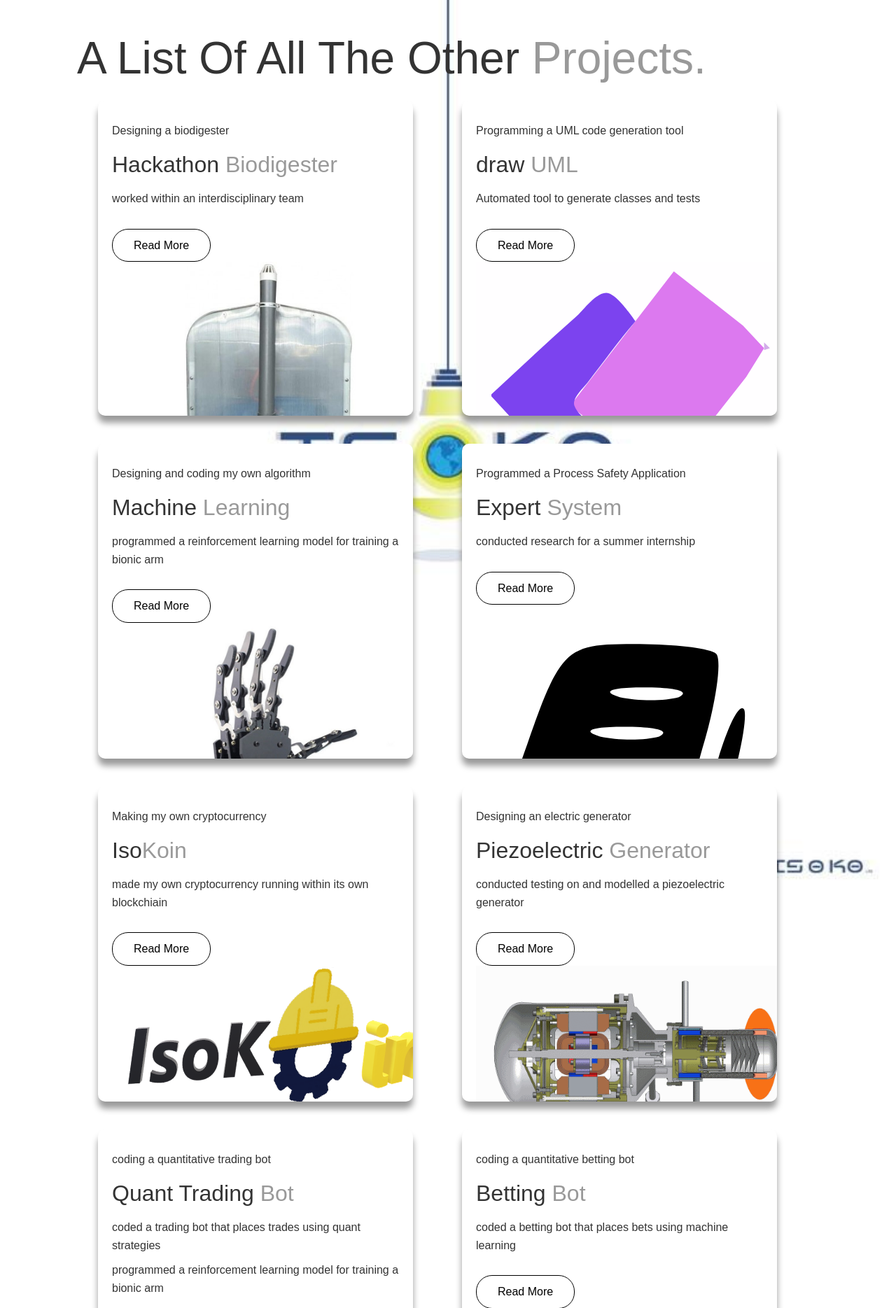
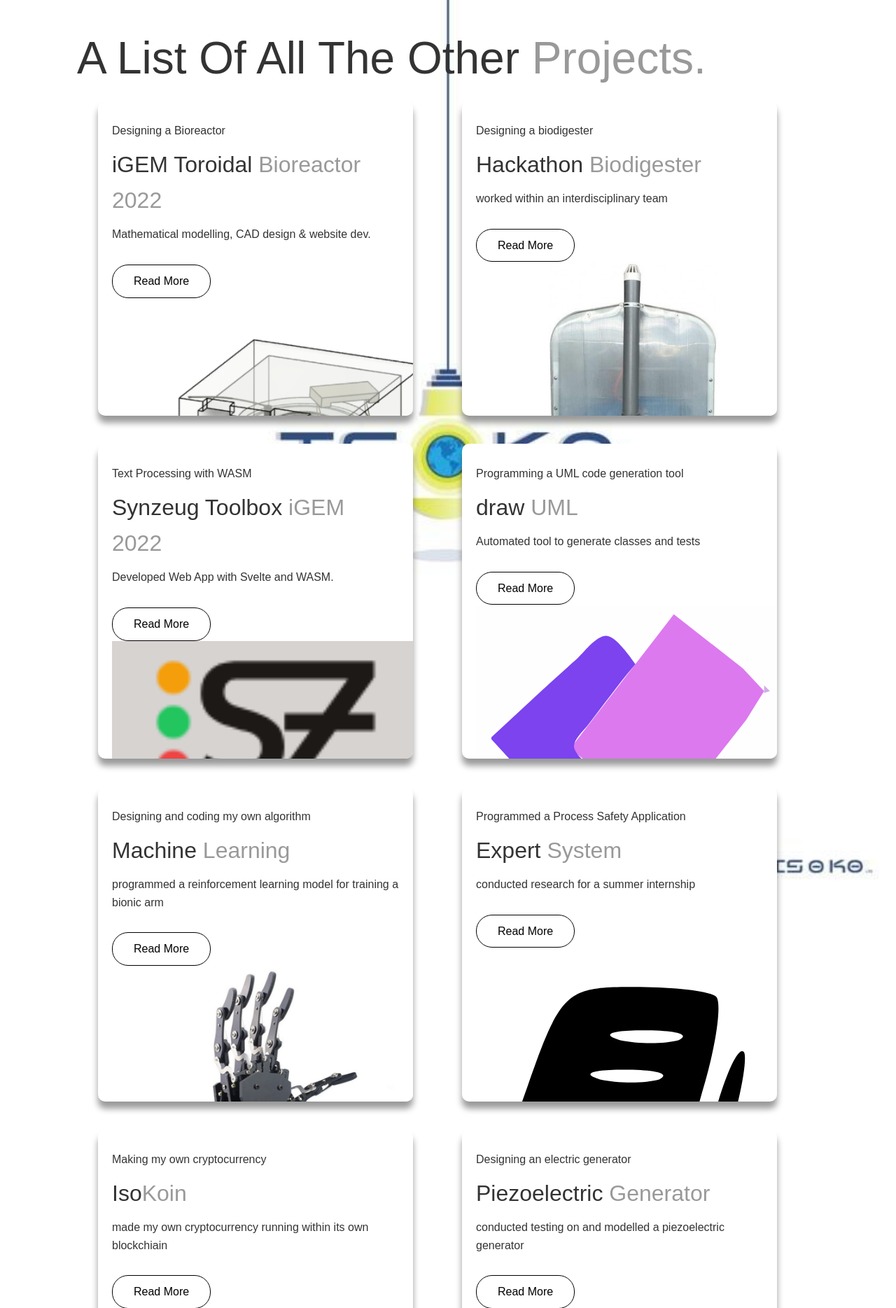
Before and after one commit to kesler20/personal_portfolio, a Flask app: page /projects/ in a window 1280 px wide. Shown: the part 64-1933 px from the top of the page at 70% size. Run offline with Flask 2, Linux system fonts and the light colour scheme.

Commit message:
Add iGEM Bioreactor and Synzeug Toolbox project cards with correct Read More links
Co-authored-by: kesler20 <72452741+kesler20@users.noreply.github.com>

```diff
--- a/templates/projects.html
+++ b/templates/projects.html
@@ -12,6 +12,17 @@
         <div class="projects-title xl">A List Of All The Other <a> Projects.</a></div>
         <div class="container projects-grid grid">
             <div>
+                <div class="card">
+                    <p>Designing a Bioreactor</p>
+                    <p class="md">iGEM Toroidal <a>Bioreactor 2022</a></p>
+                    <p>Mathematical modelling, CAD design &amp; website dev.</p>
+                    <div class="card-btn">
+                        <a href="https://2022.igem.wiki/sheffield/hardware" class="btn btn-outline in-card">Read More</a>
+                    </div>
+                    <img src="{{ url_for('static', filename='img/igem.png') }}" alt="iGEM Toroidal Bioreactor" srcset="">
+                </div>
+            </div>
+            <div>
                 <div class="card" hef='../biodigester/'>
                     <p>Designing a biodigester</p>
                     <p class="md">Hackathon <a>Biodigester</a></p>
@@ -20,6 +31,17 @@
                         <a href="../biodigester" class="btn btn-outline in-card">Read More</a>
                     </div>
                     <img src="{{ url_for('static', filename='img/biodigester.jpg') }}" alt="biodigester pricture" srcset="">
+                </div>
+            </div>
+            <div>
+                <div class="card">
+                    <p>Text Processing with WASM</p>
+                    <p class="md">Synzeug Toolbox <a>iGEM 2022</a></p>
+                    <p>Developed Web App with Svelte and WASM.</p>
+                    <div class="card-btn">
+                        <a href="https://sheffield-igem.github.io/syn-zeug/" class="btn btn-outline in-card">Read More</a>
+                    </div>
+                    <img src="{{ url_for('static', filename='img/synzeug.png') }}" alt="Synzeug Toolbox iGEM 2022" srcset="">
                 </div>
             </div>
             <div>
```
